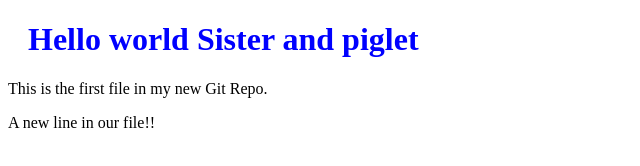
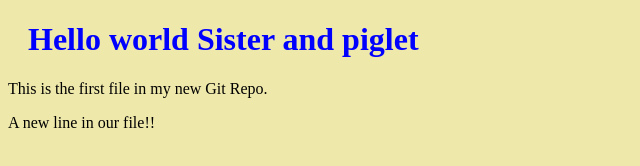
Before and after one commit to haslingfield/hello-world, a plain HTML site: page index.html in a window 1280 px wide. Shown: the whole page, without its empty margins (0-640 px from the left). Drawn offline with Linux system fonts and the light colour scheme.

Commit message:
Update bluestyle.css

```diff
--- a/bluestyle.css
+++ b/bluestyle.css
@@ -1,5 +1,5 @@
 body {
-background-color: paleyellow;
+background-color: palegoldenrod;
 }
 
 h1 {
```
